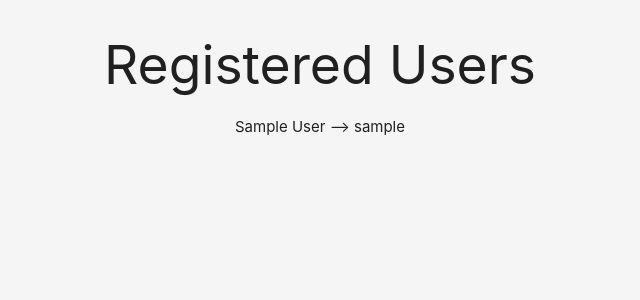
After one commit to dejicranium/vue-auth-component-example, a Python web app: template vue_auth_component/templates/users.jinja2 in a window 1280 px wide. The commit adds this page. Shown: the top 300 px of the page, without its empty margins (320-960 px from the left). Run offline with Jinja, Linux system fonts and the light colour scheme; the template is opened without the code that fills it: most values are stand-ins (such as "Sample title", 1, 10 or a date in 2020).

Commit message:
added list users url

```diff
--- a/vue_auth_component/routes.py
+++ b/vue_auth_component/routes.py
@@ -2,5 +2,6 @@ def includeme(config):
     config.add_static_view('static', 'static', cache_max_age=3600)
     config.add_route('home', '/')
     config.add_route('register', '/register')
+    config.add_route('list_users', '/users')
 
     config.add_route('verify_username_and_email', '/verify_username_and_email')
--- a/vue_auth_component/templates/mytemplate.jinja2
+++ b/vue_auth_component/templates/mytemplate.jinja2
@@ -4,7 +4,7 @@
         <title>{{title}}</title>
         <link rel="stylesheet" href="https://cdnjs.cloudflare.com/ajax/libs/materialize/1.0.0/css/materialize.min.css">
         <script src="https://cdnjs.cloudflare.com/ajax/libs/materialize/1.0.0/js/materialize.min.js"></script>
-	    <meta name="viewport" content="width=device-width, initial-scale=1.0">\
+	    <meta name="viewport" content="width=device-width, initial-scale=1.0">
 
         <style>
             body{
--- /dev/null
+++ b/vue_auth_component/templates/users.jinja2
@@ -0,0 +1,34 @@
+<!DOCTYPE html>
+<html>
+    <head>
+        <title>{{title}}</title>
+        <link rel="stylesheet" href="https://cdnjs.cloudflare.com/ajax/libs/materialize/1.0.0/css/materialize.min.css">
+        <script src="https://cdnjs.cloudflare.com/ajax/libs/materialize/1.0.0/js/materialize.min.js"></script>
+	    <meta name="viewport" content="width=device-width, initial-scale=1.0">
+
+        <style>
+            body{
+                background-color:whitesmoke;
+                position: relative;
+            }
+            .to-center{
+                text-align: center;
+            }
+        </style>
+    </head>
+
+    <body>
+
+        <div class='container'>
+            <div class="row">
+                <div class='col s12 to-center'>
+                    <h2>Registered Users </h2>
+                    {% for user in users %}
+                        <p>{{user.first_name}} {{user.last_name}} --> {{user.username}}</p>
+                    {% endfor %}
+                </div>
+            </div>
+        </div>
+
+    </body>
+</html>
```
Also changed, not shown: vue_auth_component/views/default.py (+7 -0 lines), vue_auth_component.sqlite.
